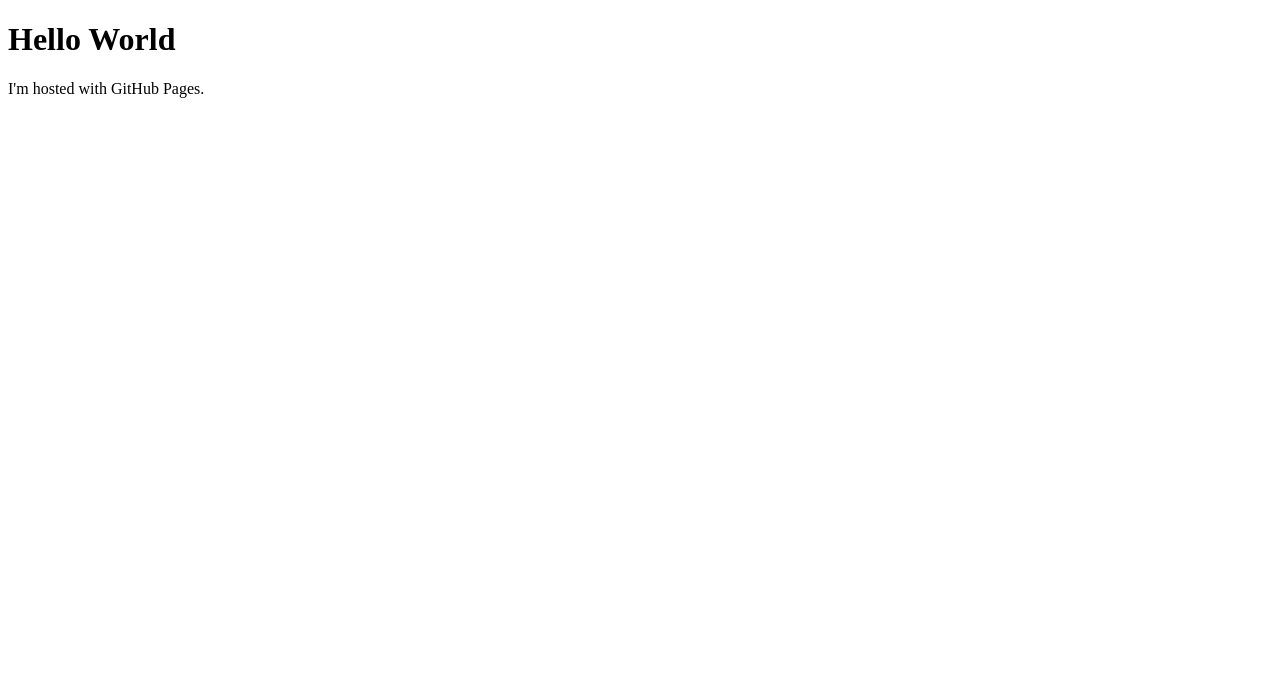
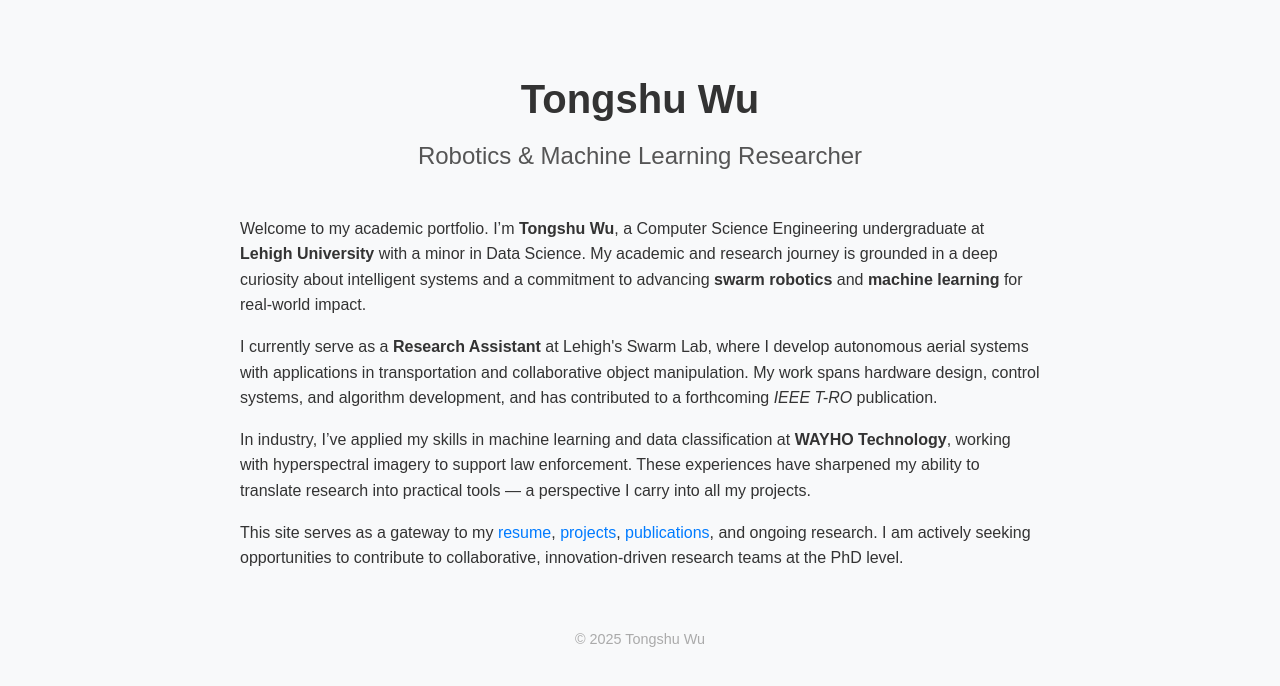
Before and after one commit to TongshuWu1/TongshuWu1.github.io, a plain HTML site: page index.html in a window 1280 px wide. Drawn offline with Linux system fonts and the light colour scheme.

Commit message:
update html

```diff
--- a/index.html
+++ b/index.html
@@ -1,7 +1,69 @@
 <!DOCTYPE html>
-<html>
+<html lang="en">
+<head>
+  <meta charset="UTF-8">
+  <meta name="viewport" content="width=device-width, initial-scale=1">
+  <title>Tongshu Wu - Robotics & ML Researcher</title>
+  <style>
+    body {
+      font-family: Arial, sans-serif;
+      margin: 0;
+      padding: 0 20px;
+      background-color: #f8f9fa;
+      color: #333;
+    }
+    header {
+      padding: 50px 0 10px;
+      text-align: center;
+    }
+    h1 {
+      font-size: 2.5em;
+      margin-bottom: 0.2em;
+    }
+    h2 {
+      font-weight: normal;
+      color: #555;
+    }
+    section {
+      max-width: 800px;
+      margin: 0 auto 60px;
+      line-height: 1.6;
+    }
+    a {
+      color: #007BFF;
+      text-decoration: none;
+    }
+    a:hover {
+      text-decoration: underline;
+    }
+    footer {
+      text-align: center;
+      color: #aaa;
+      font-size: 0.9em;
+      padding-bottom: 30px;
+    }
+  </style>
+</head>
 <body>
-<h1>Hello World</h1>
-<p>I'm hosted with GitHub Pages.</p>
+
+  <header>
+    <h1>Tongshu Wu</h1>
+    <h2>Robotics & Machine Learning Researcher</h2>
+  </header>
+
+  <section>
+    <p>Welcome to my academic portfolio. I’m <strong>Tongshu Wu</strong>, a Computer Science Engineering undergraduate at <strong>Lehigh University</strong> with a minor in Data Science. My academic and research journey is grounded in a deep curiosity about intelligent systems and a commitment to advancing <strong>swarm robotics</strong> and <strong>machine learning</strong> for real-world impact.</p>
+
+    <p>I currently serve as a <strong>Research Assistant</strong> at Lehigh's Swarm Lab, where I develop autonomous aerial systems with applications in transportation and collaborative object manipulation. My work spans hardware design, control systems, and algorithm development, and has contributed to a forthcoming <em>IEEE T-RO</em> publication.</p>
+
+    <p>In industry, I’ve applied my skills in machine learning and data classification at <strong>WAYHO Technology</strong>, working with hyperspectral imagery to support law enforcement. These experiences have sharpened my ability to translate research into practical tools — a perspective I carry into all my projects.</p>
+
+    <p>This site serves as a gateway to my <a href="resume.pdf" target="_blank">resume</a>, <a href="#projects">projects</a>, <a href="#publications">publications</a>, and ongoing research. I am actively seeking opportunities to contribute to collaborative, innovation-driven research teams at the PhD level.</p>
+  </section>
+
+  <footer>
+    &copy; 2025 Tongshu Wu
+  </footer>
+
 </body>
 </html>
```
